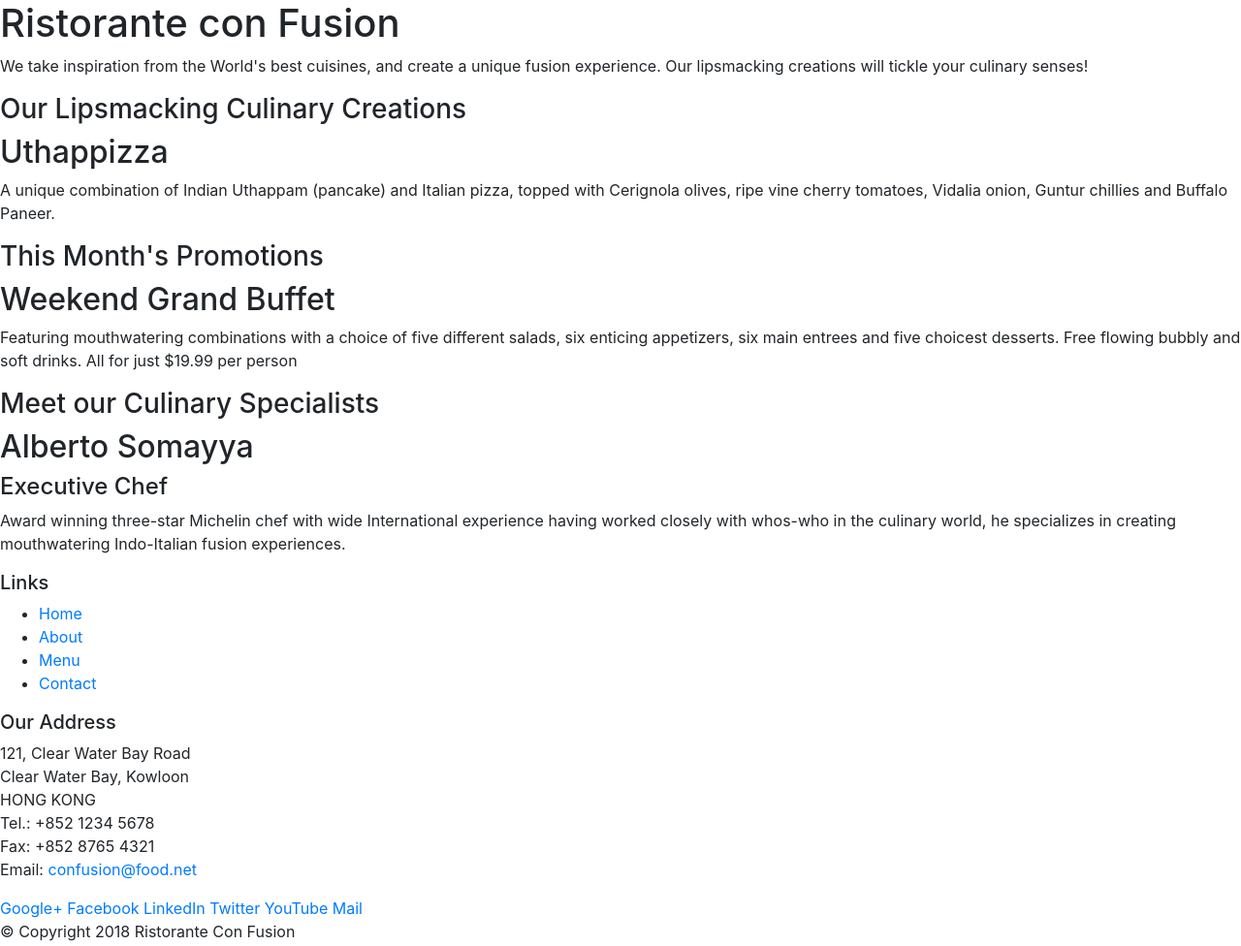
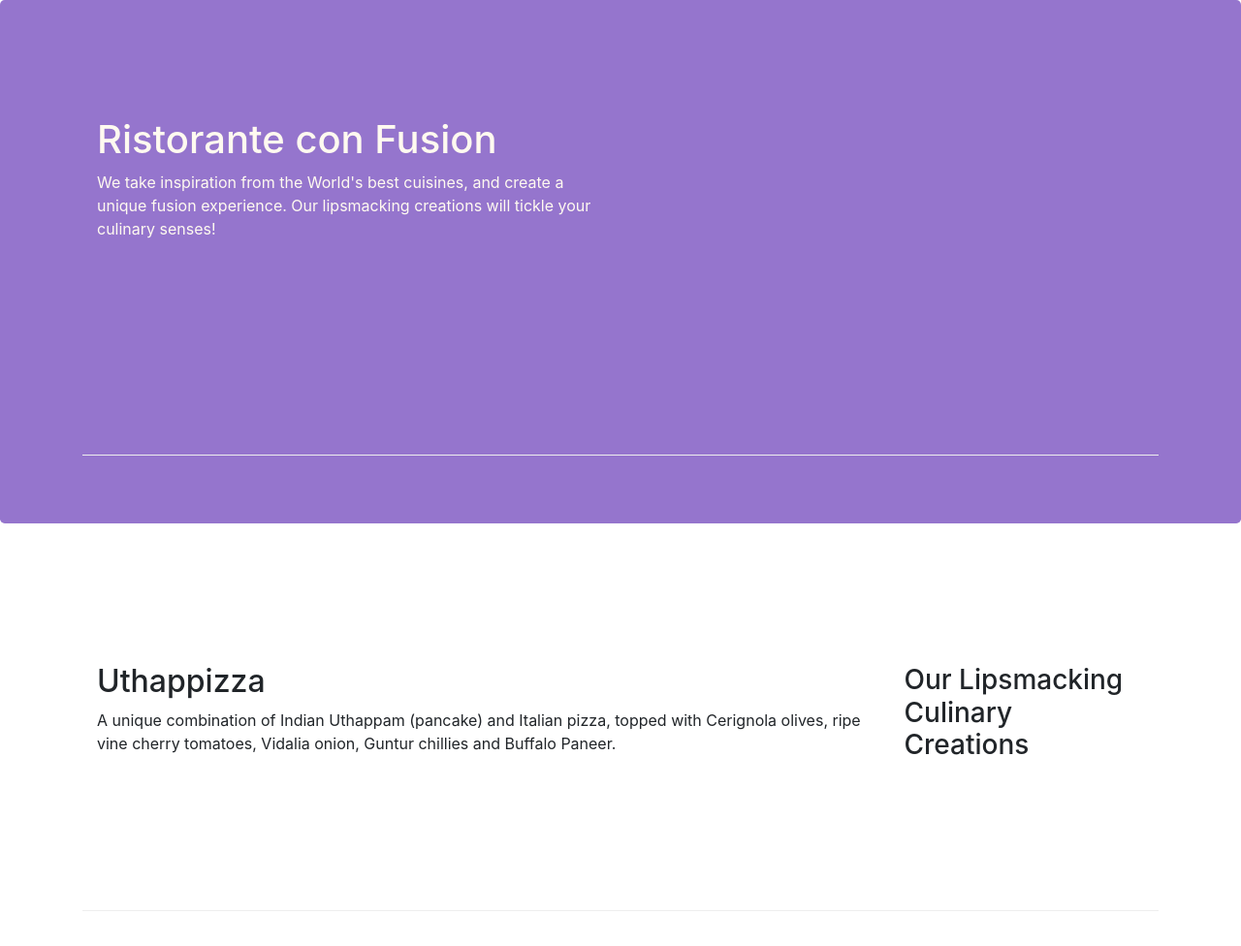
Before and after one commit to zenickn/SETestSite, a website: page index.html in a window 1280 px wide. Shown: the top 976 px of the page at 97% size. Drawn offline with nearby package versions, Linux system fonts and the light colour scheme.

Commit message:
bootstrap grid system part 2

```diff
--- /dev/null
+++ b/css/style.css
@@ -0,0 +1,30 @@
+.row-header{
+    margin:0px auto;
+    padding: 0px auto;
+}
+.row-content{
+    margin:0px auto;
+    padding:50px 0px 50px 0px;
+    border-bottom: 1px ridge;
+    min-height: 400px;
+}
+
+footer{
+    background-color: #D1C4E9;
+    margin :0px auto;
+    padding:20px 0px 20px 0px;
+}
+
+
+.jumbotron{
+    padding:70px 30px 70px 30px;
+    margin:0px auto;
+    background:#9575CD;
+    color:floralwhite;
+
+}
+.address{
+    font-size :80%;
+    margin: 0px;
+    columns: #0f0f0f;;
+}
--- a/index.html
+++ b/index.html
@@ -9,51 +9,52 @@
 
      <!-- Bootstrap CSS -->
      <link rel="stylesheet" href="node_modules/bootstrap/dist/css/bootstrap.min.css">
+     <link rel="stylesheet" href='css/style.css'>
     <title>Ristorante Con Fusion</title>
 </head>
 
 <body>
 
-    <header>
-        <div>
-            <div>
-                <div>
+    <header class="jumbotron">
+        <div class="container">
+            <div class="row row-content">
+                <div class="col-12 col-sm-6">
                     <h1>Ristorante con Fusion</h1>
                     <p>We take inspiration from the World's best cuisines, and create a unique fusion experience. Our lipsmacking creations will tickle your culinary senses!</p>
                 </div>
-                <div>
+                <div class="col-12 col-sm">
                 </div>
             </div>
         </div>
     </header>
 
-    <div>
-        <div>
-            <div>
+    <div class="container">
+        <div class="row row-content align-items-center">
+            <div class="col-12 col-sm-4 order-sm-last col-md-3">
                 <h3>Our Lipsmacking Culinary Creations</h3>
             </div>
-            <div>
+            <div class="col col-sm order-sm-first col-md">
                 <h2>Uthappizza</h2>
                 <p>A unique combination of Indian Uthappam (pancake) and Italian pizza, topped with Cerignola olives, ripe vine cherry tomatoes, Vidalia onion, Guntur chillies and Buffalo Paneer.</p>
             </div>
         </div>
 
 
-        <div>
-            <div>
+        <div class="row row-content align-items-center">
+            <div class="col-12 col-sm-4 col-md-3">
                 <h3>This Month's Promotions</h3>
             </div>
-            <div>
+            <div class="col col-sm col-md">
                 <h2>Weekend Grand Buffet</h2>
                 <p>Featuring mouthwatering combinations with a choice of five different salads, six enticing appetizers, six main entrees and five choicest desserts. Free flowing bubbly and soft drinks. All for just $19.99 per person </p>
             </div>
         </div>
 
-        <div>
-            <div>
+        <div class="row row-content align-items-center">
+            <div class="col-12 col-sm-4 col-md-3 order-sm-last">
                 <h3>Meet our Culinary Specialists</h3>
             </div>
-            <div>
+            <div class="col col-sm col-md order-sm-first">
                 <h2>Alberto Somayya</h2>
                 <h4>Executive Chef</h4>
                 <p>Award winning three-star Michelin chef with wide International experience having worked closely with whos-who in the culinary world, he specializes in creating mouthwatering Indo-Italian fusion experiences. </p>
@@ -61,19 +62,19 @@
         </div>
     </div>
 
-    <footer>
-        <div>
-            <div>
-                <div>
+    <footer class="footer">
+        <div class="container">
+            <div class="row">
+                <div class="col-4 offset-1 col-sm-2">
                     <h5>Links</h5>
-                    <ul>
+                    <ul class="list-unstyled">
                         <li><a href="#">Home</a></li>
                         <li><a href="#">About</a></li>
                         <li><a href="#">Menu</a></li>
                         <li><a href="#">Contact</a></li>
                     </ul>
                 </div>
-                <div>
+                <div class="col-7 col-sm-5">
                     <h5>Our Address</h5>
                     <address>
 		              121, Clear Water Bay Road<br>
@@ -84,8 +85,8 @@
 		              Email: <a href="mailto:confusion@food.net">confusion@food.net</a>
 		           </address>
                 </div>
-                <div>
-                    <div>
+                <div class="col-12 col-sm-4 align-self-center">
+                    <div class="text-center">
                         <a href="http://google.com/+">Google+</a>
                         <a href="http://www.facebook.com/profile.php?id=">Facebook</a>
                         <a href="http://www.linkedin.com/in/">LinkedIn</a>
@@ -95,8 +96,8 @@
                     </div>
                 </div>
            </div>
-           <div>
-                <div>
+           <div class="row justify-content-center">
+                <div class="col-auto">
                     <p>© Copyright 2018 Ristorante Con Fusion</p>
                 </div>
            </div>
```
